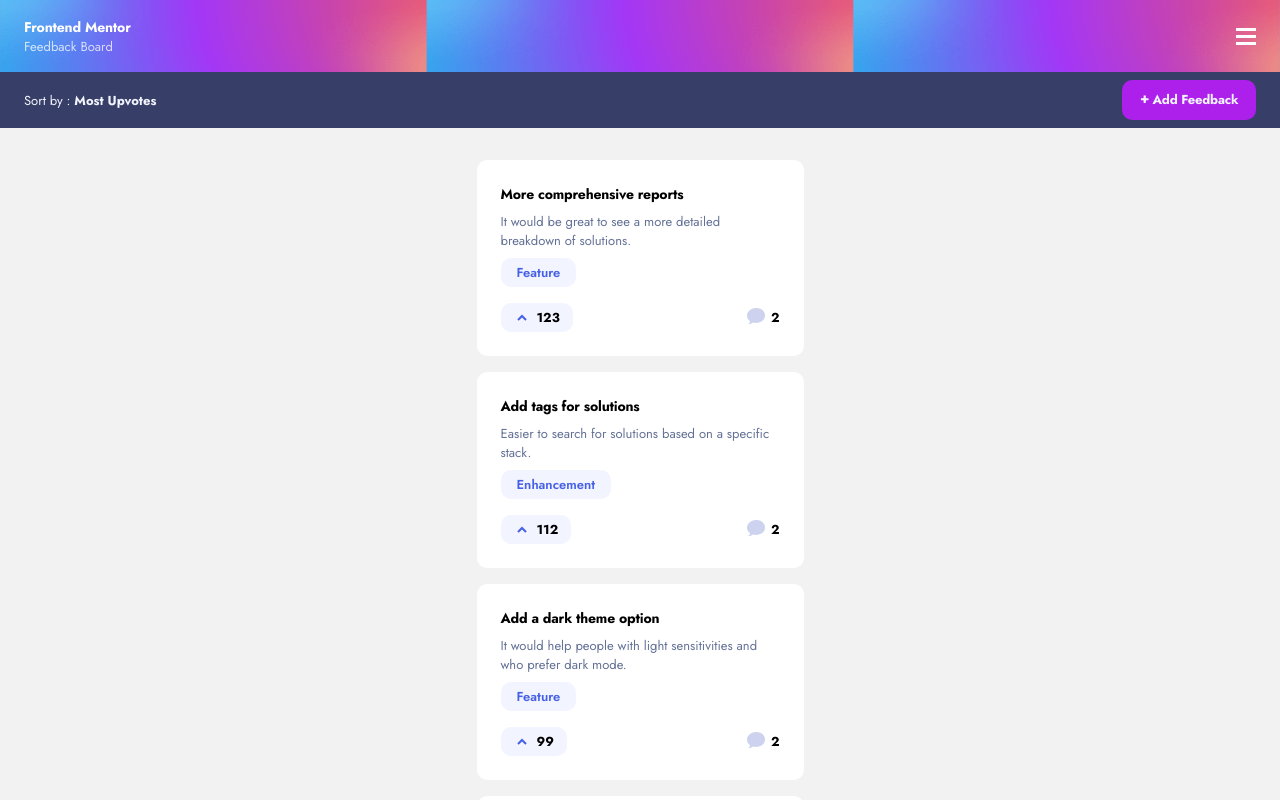
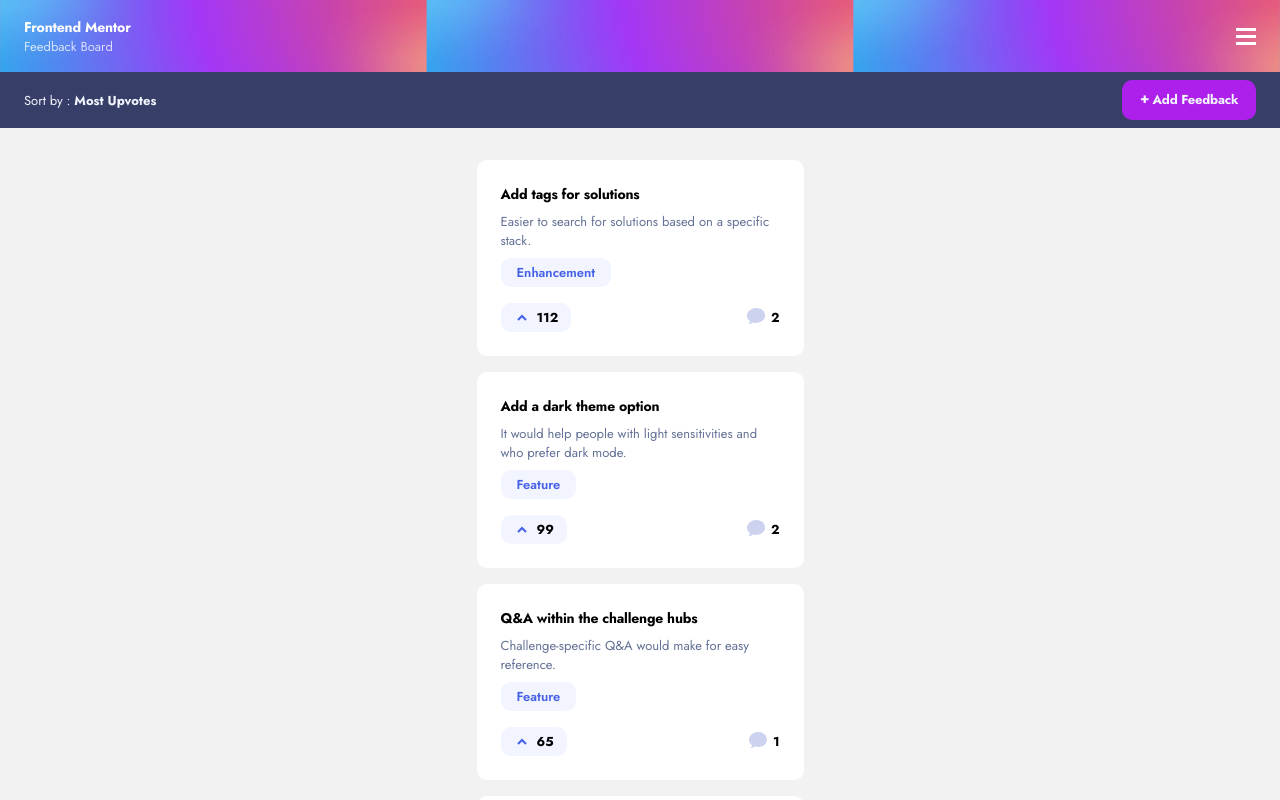
Before and after one commit to gcarter89/product-feedback-app, a React (Create React App) app: page / in a window 1280 px wide. Shown: the top 800 px of the page. Built offline with nearby package versions, Linux system fonts and the light colour scheme; some icons are missing.

Commit message:
rewired suggestioncards with suggestion status data

```diff
--- a/src/App.js
+++ b/src/App.js
@@ -7,20 +7,23 @@ import Main from './components/Main/Main';
 
 function App() {
     const [selectedIndex, setSelectedIndex] = useState(0);
+
+    //use this suggestion data for the suggestion cards.
     const [data, setData] = useState(jsonData.productRequests);
+    const [suggestionData, setSuggestionData] = useState(jsonData.productRequests.filter(elem => elem.status === 'suggestion'))
+
+
     const [dashboardOpen, setDashboardOpen] = useState(false);
     const [selectedCategory, setSelectedCategory] = useState('all');
     const [roadmapVisible, setRoadmapVisible] = useState(false);
 
     const [selectedRoadmapStatus, setSelectedRoadmapStatus] = useState('in-progress');
 
-    console.log(jsonData)
-
 
 
     useEffect(() => {
         if (selectedCategory === 'all') {
-            return setData(jsonData.productRequests)
+            return setData(jsonData.productRequests);
         }
 
         const result = jsonData.productRequests.filter(elem => elem.category === selectedCategory);
@@ -68,6 +71,7 @@ function App() {
             />
             <Main
                 data={data}
+                suggestionData={suggestionData}
                 dashboardOpen={dashboardOpen}
                 setDashboardOpen={setDashboardOpen}
                 selectedCategory={selectedCategory}
--- a/src/components/Main/Main.js
+++ b/src/components/Main/Main.js
@@ -3,7 +3,7 @@ import SuggestionCards from "../SuggestionCards/SuggestionCards.js";
 import Dashboard from '../Dashboard/Dashboard.js';
 import Roadmap from '../Roadmap/Roadmap.js';
 
-export default function Main({data, dashboardOpen, setDashboardOpen, selectedCategory, setSelectedCategory, roadmapVisible, setRoadmapVisible, selectedRoadmapStatus}) {
+export default function Main({data, dashboardOpen, setDashboardOpen, selectedCategory, setSelectedCategory, roadmapVisible, setRoadmapVisible, selectedRoadmapStatus, suggestionData}) {
     let featureArray = ['all', 'UI', 'UX', 'enhancement', 'bug', 'feature'];
     featureArray.push(...data.map(elem => { return elem.category }));
     featureArray = [...new Set(featureArray)];
@@ -20,7 +20,7 @@ export default function Main({data, dashboardOpen, setDashboardOpen, selectedCat
                 setRoadmapVisible={setRoadmapVisible}
                 setDashboardOpen={setDashboardOpen}
                  />}
-            {!roadmapVisible && <SuggestionCards data={data} dashboardOpen={dashboardOpen} />}
+            {!roadmapVisible && <SuggestionCards suggestionData={suggestionData} data={data} dashboardOpen={dashboardOpen} />}
             {roadmapVisible && <Roadmap selectedRoadmapStatus={selectedRoadmapStatus} data={data} />}
         </main>
     )
--- a/src/components/SuggestionCards/SuggestionCards.js
+++ b/src/components/SuggestionCards/SuggestionCards.js
@@ -2,13 +2,13 @@ import styles from './suggestioncards.module.scss'
 import SuggestionCard from "../SuggestionCard/SuggestionCard.js";
 import EmptyCard from '../EmptyCard/EmptyCard.js';
 
-export default function SuggestionCards({ data, dashboardOpen }) {
-    if (!data || data.length === 0) {
+export default function SuggestionCards({ suggestionData, data, dashboardOpen }) {
+    if (!suggestionData || suggestionData.length === 0) {
         return (
             <EmptyCard />
         )
     }
-    const children = data.map((elem, index) => {
+    const children = suggestionData.map((elem, index) => {
         return (
             <SuggestionCard key={index} data={elem} />
         )
```
